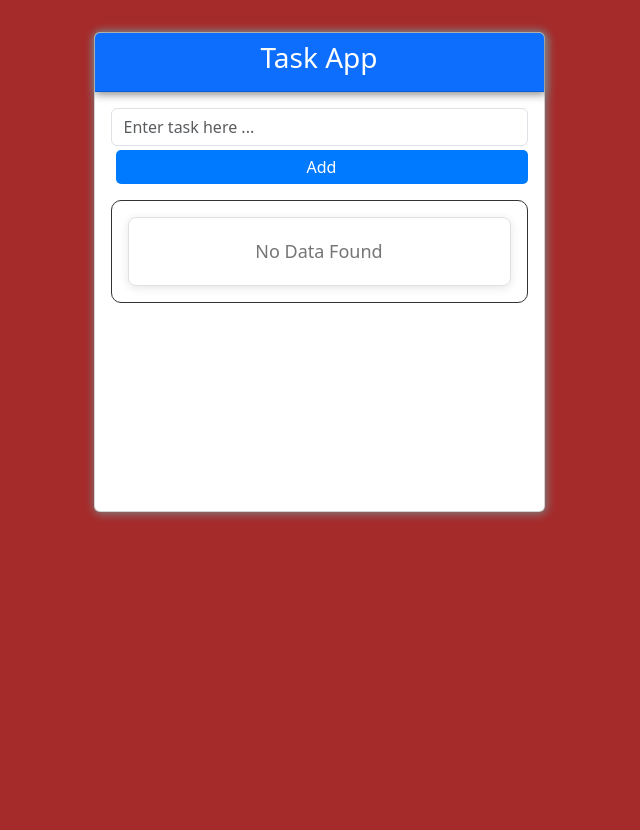
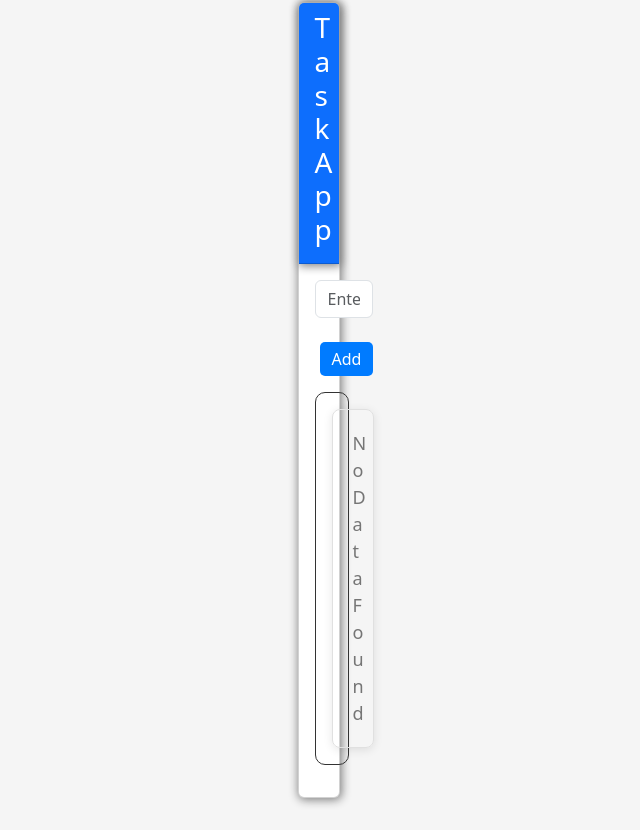
Before and after one commit to treehouseapps/taskapp, a React (Create React App) app: page / in a window 1280 px wide. Shown: the whole page, without its empty margins (321-961 px from the left). Before the commit the page ends 800 px from the top, so only its background shows below. Built offline with nearby package versions, Linux system fonts and the light colour scheme.

Commit message:
Update style.css

```diff
--- a/public/style.css
+++ b/public/style.css
@@ -1,13 +1,19 @@
 body {
-    background-color: brown;
+    background-color: whitesmoke;
 }
 
 .container {
-    margin-top: 2rem;
+    display: flex;
+    justify-content: center;
+    align-items: center;
+    height: 100vh;
 }
 
 .card {
     min-height: 30rem;
+    width: 40%;
+    margin: 2rem auto;
+    box-shadow: 1px 1px 10px 1px gray;
 }
 
 .card-header:first-child,
@@ -20,19 +26,8 @@ body {
     align-items: center;
 }
 
-.btn-primary {
-    margin-top: -1.2rem;
-}
-
 .btn-primary:hover {
     background-color: rgba(15, 101, 172, 0.87);
-}
-
-.main {
-    display: grid;
-    grid-template-columns: 2fr 1fr;
-    word-break: break-all;
-    overflow-wrap: break-word;
 }
 
 li,
@@ -48,9 +43,10 @@ p {
 }
 
 .main {
-    border-bottom: 1px solid #333;
+    border-bottom: 1px solid #fc1e1e;
     margin-bottom: 10px;
-    max-width: 98%;
+    word-break: break-all;
+    overflow-wrap: break-word;
 }
 
 .btnlist {
@@ -79,8 +75,8 @@ p {
 }
 
 .item {
-    display: flex;
-    align-items: center;
+    display: grid;
+    grid-template-columns: 2fr 1fr;
     padding: 10px;
     background-color: #f9f9f9;
     border: 1px solid #ddd;
@@ -89,15 +85,15 @@ p {
     transition: background-color 0.3s ease;
 }
 
-.item:hover {
-    background-color: #eaeaea;
+.align {
+    display: inline-flex;
+    align-items: center;
 }
 
 .icon {
     margin-right: 10px;
     color: #007bff;
 }
-
 
 .btn {
     background-color: #007bff;
@@ -121,3 +117,9 @@ p {
 .edit {
     height: 2rem;
 }
+
+#edit {
+    display: none;
+    min-width: max-content;
+    max-width: 80%;
+}
```
